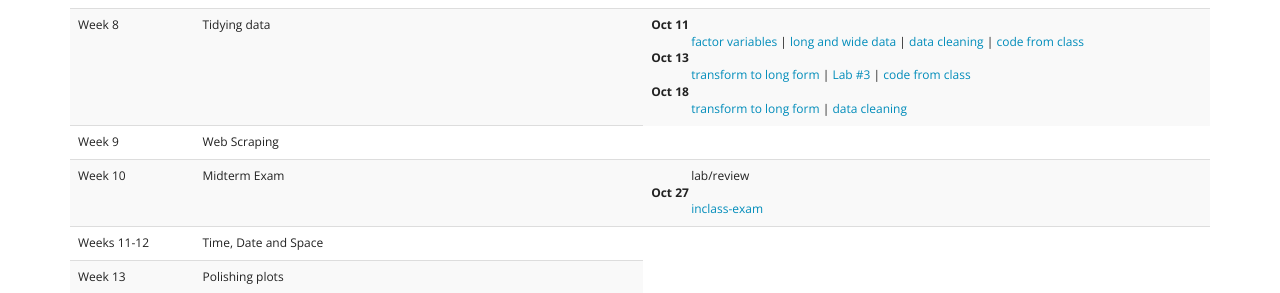
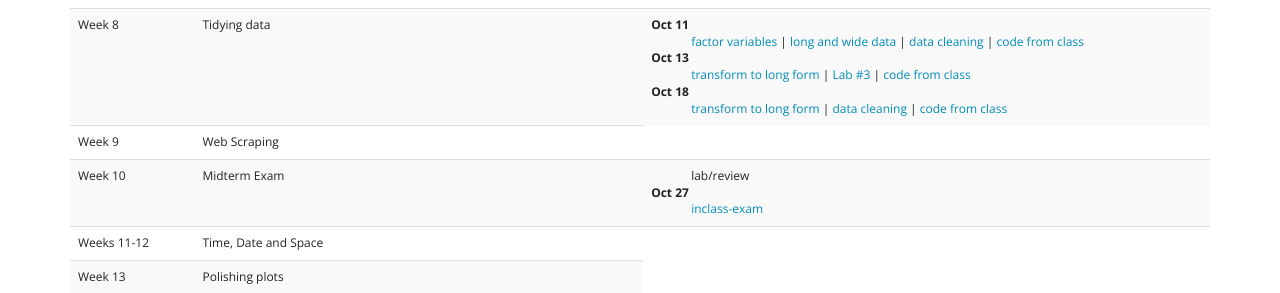
Before and after one commit to DS202-at-ISU/DS202-at-ISU.github.io, a Jekyll site: the page built from schedule.html, in a window 1280 px wide. Shown: the part 718-1011 px from the top of the page. Built offline with Jekyll 4.4.1, drawn with Linux system fonts in a browser that asks for light colours.

Commit message:
code from class

```diff
--- a/schedule.html
+++ b/schedule.html
@@ -135,7 +135,7 @@ The full syllabus is available <a href="syllabus.pdf" target=_blank>here</a>.
             <dt>Oct 18</dt>
 
           <dd>
-            <a href="../materials/03_tidyverse/05_tidyr.html" target=_blank>transform to long form</a> | <a href="../materials/03_tidyverse/06_tidyr.html" target=_blank>data cleaning</a>
+            <a href="../materials/03_tidyverse/05_tidyr.html" target=_blank>transform to long form</a> | <a href="../materials/03_tidyverse/06_tidyr.html" target=_blank>data cleaning</a> | <a href="code/code-2022-10-18.R" target=_blank>code from class</a>
             </dd>
 <!--        <td>
           <dl>
```
Also changed, not shown: 1 other file.
